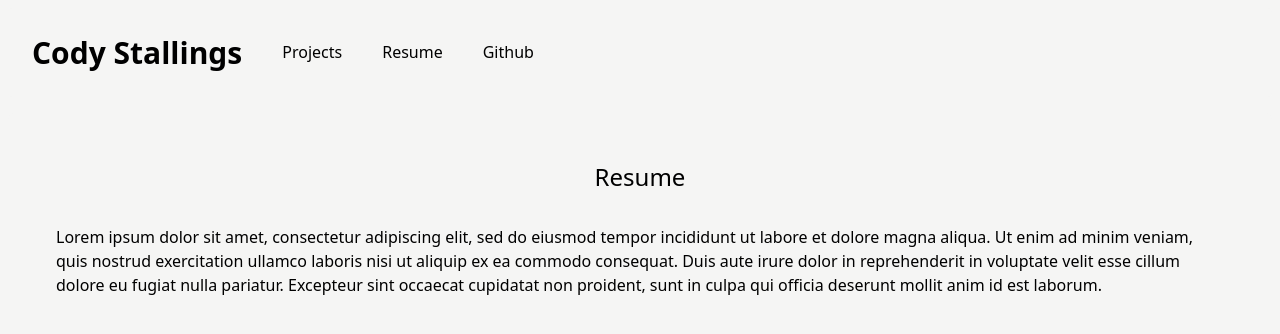
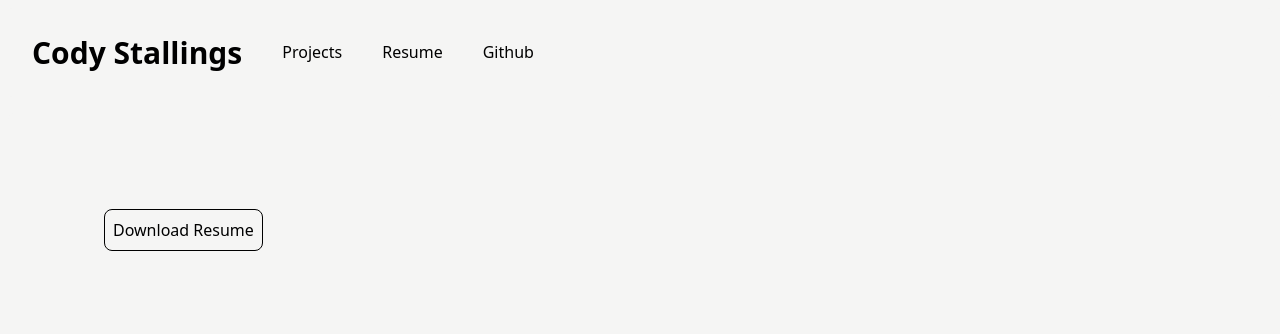
Before and after one commit to ydocsgnillats/Portfolio, a React (Create React App) app: page /resume in a window 1280 px wide. Shown: the top 334 px of the page. Built offline with nearby package versions, Linux system fonts and the light colour scheme; a web font is replaced by a local one.

Commit message:
added resume download

```diff
--- a/src/pages/Resume.js
+++ b/src/pages/Resume.js
@@ -4,10 +4,11 @@ function Resume() {
 
       return (
           <Container
-              show={true}
+              show={false}
               title="Resume"
               content="Lorem ipsum dolor sit amet, consectetur adipiscing elit, sed do eiusmod tempor incididunt ut labore et dolore magna aliqua. Ut enim ad minim veniam, quis nostrud exercitation ullamco laboris nisi ut aliquip ex ea commodo consequat. Duis aute irure dolor in reprehenderit in voluptate velit esse cillum dolore eu fugiat nulla pariatur. Excepteur sint occaecat cupidatat non proident, sunt in culpa qui officia deserunt mollit anim id est laborum."
           >
+            <a href={require("../assets/CodyResumeMAY2022.pdf")} download="CodyStallings-Resume"><button className="border rounded-lg border-black p-2 hover:animate-bounce">Download Resume</button></a>
           </Container>
       );
   }
```
Also changed, not shown: 10 other files (tests, documents, lock files or other folders).
